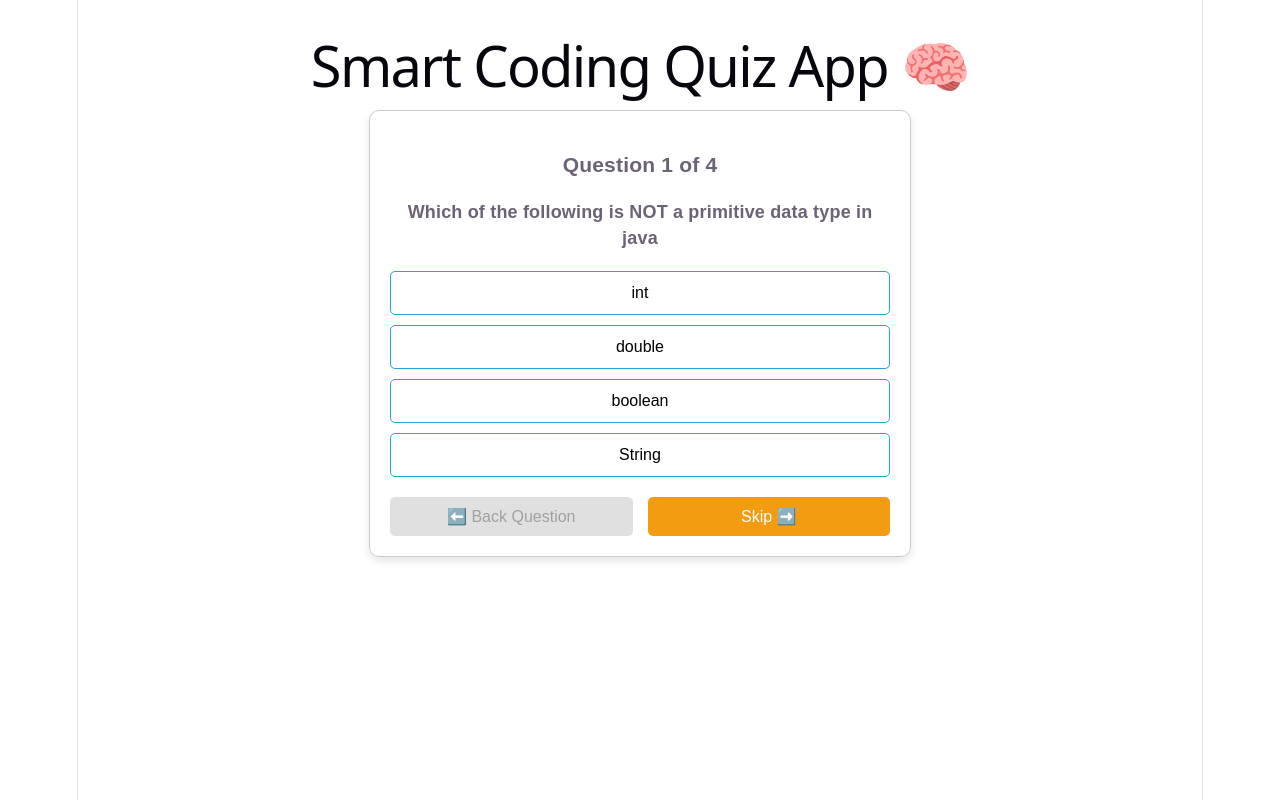
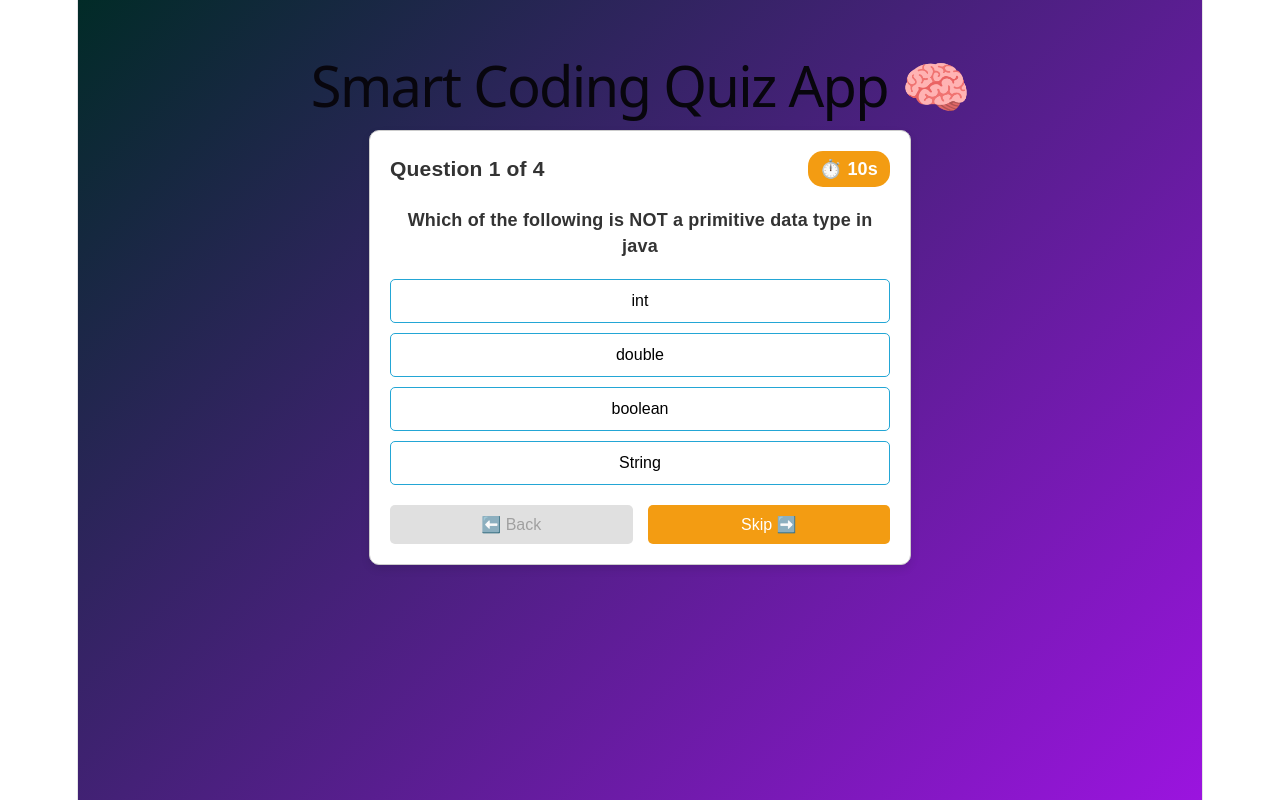
Before and after one commit to NimashaArushi/smart-coding-quiz-app, a React (Vite) app: page / in a window 1280 px wide. Built offline with nearby package versions, Linux system fonts and the light colour scheme.

Commit message:
3.0Fix syntax errors in timer logic and filter review panel to show only incorrect answers

```diff
--- a/src/App.jsx
+++ b/src/App.jsx
@@ -1,4 +1,4 @@
-import { useState } from 'react';
+import { useState ,useEffect} from 'react';
 
 const quizeQuestions = [
   {
@@ -33,20 +33,44 @@ function App() {
   const [skippedQuestions, setSkippedQuestions] = useState([]);
   const [isReviewingSkips, setIsReviewingSkips] = useState(false);
   const [score, setScore] = useState(0);
-  const [isQuizFinished, setIsQuizFinished] = useState(false); // 🛠️ මෙතන තිබ්බ 'constis' ලෙඩේ හැදුවා!
+  const [isQuizFinished, setIsQuizFinished] = useState(false);
+
+  const [timeLeft, setTimeLeft] = useState(15);
+  const [userAnswers, setUserAnswers] = useState({});
+
+
+  useEffect(() => {
+    if (isQuizFinished) return;
+
+    const timer = setInterval(() => {
+      setTimeLeft((prevTime) => {
+        if (prevTime <= 1) {
+          handleNextClick();
+          return 15;
+        }
+        return prevTime - 1;
+      });
+    }, 1000);
+
+    return () => clearInterval(timer);
+  }, [currentQuestion, selectedOption, isReviewingSkips, isQuizFinished]);
+
 
   const handleAnswerClick = (option) => {
     setSelectedOption(option);
+    setUserAnswers({ ...userAnswers, [currentQuestion]: option });
     if (option === quizeQuestions[currentQuestion].correctAnswer) {
       setScore(score + 1);
     }
   };
 
   const handleNextClick = () => {
+    setTimeLeft(15);
     if (selectedOption === null) {
       if (!skippedQuestions.includes(currentQuestion)) {
         setSkippedQuestions([...skippedQuestions, currentQuestion]);
       }
+      setUserAnswers((prev) => ({ ...prev, [currentQuestion]: "skipped/Timeout" }));
     }
 
     if (!isReviewingSkips) {
@@ -82,7 +106,8 @@ function App() {
   const handlebackClick = () => {
     if (currentQuestion > 0) {
       setCurrentQuestion(currentQuestion - 1);
-      setSelectedOption(null);
+      setSelectedOption(userAnswers[currentQuestion - 1] || null);
+      setTimeLeft(15);
     }
   };
 
@@ -93,93 +118,118 @@ function App() {
     setIsReviewingSkips(false);
     setScore(0);
     setIsQuizFinished(false);
+    setTimeLeft(15);
+    setUserAnswers({});
   };
 
   return (
     <div style={{
-        padding: '20px',
-        fontFamily: 'Arial',
+        padding: '40px 20px',
+        background: 'linear-gradient(135deg, #012b27 0%, #9b14df 100%)',
+        minHeight: '100vh',
+        fontFamily: 'Arial, sans-serif',
+        color: 'white',
         textAlign: 'center',
+        boxSizing: 'border-box'
     }}>
       <h1>Smart Coding Quiz App 🧠</h1>
 
       {isQuizFinished ? (
 
+
+        <div style={{ margin: '20px auto', maxWidth: '600px' }}>
           <div style={{
-            margin: '20px auto',
               padding: '30px',
-            maxWidth: '500px',
               border: '2px solid #018b2f',
               borderRadius: '10px',
               boxShadow: '0 4px 15px rgba(0,0,0,0.15)',
-            backgroundColor: '#f9f9f9'
+              backgroundColor: '#014706',
+              marginBottom: '20px'
           }}>
             <h2>Quiz Completed! 🎉</h2>
             <p style={{ fontSize: '20px', margin: '20px 0' }}>
               Your Score: <strong>{score}</strong> / {quizeQuestions.length}
             </p>
 
-          <button
-            onClick={handleRestartQuiz}
-            style={{
-              padding: '12px 25px',
-              fontSize: '16px',
-              fontWeight: 'bold',
-              backgroundColor: '#23a6d5',
-              color: 'white',
-              border: 'none',
-              borderRadius: '5px',
-              cursor: 'pointer'
-            }}
-          >
+            <button onClick={handleRestartQuiz} style={{
+                padding: '12px 25px', fontSize: '16px', fontWeight: 'bold',
+                backgroundColor: '#23a6d5', color: 'white', border: 'none',
+                borderRadius: '5px', cursor: 'pointer'
+            }}>
               Restart Quiz 🔄
             </button>
           </div>
 
+          <div style={{
+              padding: '20px', backgroundColor: '#fff', color: '#333',
+              borderRadius: '10px', textAlign: 'left', boxShadow: '0 4px 10px rgba(0,0,0,0.3)'
+          }}>
+            <h3 style={{ textAlign: 'center', borderBottom: '2px solid #eee', paddingBottom: '10px' }}>Review Your Mistakes ❌</h3>
+
+            {quizeQuestions.map((q, idx) => {
+              const uAns = userAnswers[idx];
+              const isCorrect = uAns === q.correctAnswer;
+
+
+              if (isCorrect) return null;
+
+              return (
+                <div key={q.id} style={{ padding: '10px 0', borderBottom: '1px solid #eee' }}>
+                  <p style={{ fontWeight: 'bold', margin: '5px 0' }}>{idx + 1}. {q.question}</p>
+                  <p style={{ margin: '3px 0', color: '#d9534f' }}>
+                    <strong>Your Answer:</strong> {uAns || "No Answer (Timeout/Skipped)"} ❌
+                  </p>
+                  <p style={{ margin: '3px 0', color: '#018b2f' }}>
+                    <strong>Correct Answer:</strong> {q.correctAnswer}
+                  </p>
+                </div>
+              );
+            })}
+
+
+            {Object.keys(userAnswers).length > 0 &&
+             quizeQuestions.every((q, idx) => userAnswers[idx] === q.correctAnswer) && (
+              <p style={{ textAlign: 'center', color: '#018b2f', fontWeight: 'bold', margin: '15px 0' }}>
+                Wow! No mistakes. You got everything right! 🎯🔥
+              </p>
+            )}
+          </div>
+        </div>
+
       ) : (
 
+        /*  QUIZ CARD */
         <div style={{
-              margin: '20px auto',
-              padding: '20px',
-              maxWidth: '500px',
-              border: '1px solid #ccc',
-              borderRadius: '10px',
-              boxShadow: '0 4px 8px rgba(0,0,0,0.1)'
+              margin: '20px auto', padding: '20px', maxWidth: '500px',
+              border: '1px solid #ccc', borderRadius: '10px',
+              boxShadow: '0 4px 8px rgba(0,0,0,0.1)', backgroundColor: '#fff', color: '#333'
           }}>
 
-          <h3>
-            {isReviewingSkips
-              ? `Reviewing Skipped Question (ID: ${quizeQuestions[currentQuestion].id})`
-              : `Question ${currentQuestion + 1} of ${quizeQuestions.length}`}
+          <div style={{ display: 'flex', justifyContent: 'space-between', alignItems: 'center', marginBottom: '15px' }}>
+            <h3 style={{ margin: 0 }}>
+              {isReviewingSkips ? `Reviewing Skips 🔄` : `Question ${currentQuestion + 1} of ${quizeQuestions.length}`}
             </h3>
+            <span style={{
+                padding: '5px 12px', borderRadius: '15px', fontWeight: 'bold',
+                backgroundColor: timeLeft <= 5 ? '#ff4d4d' : '#f39c12', color: 'white'
+            }}>
+              ⏱️ {timeLeft}s
+            </span>
+          </div>
 
           <p style={{ fontSize: '18px', fontWeight: 'bold', margin: '20px 0' }}>
             {quizeQuestions[currentQuestion].question}
           </p>
 
-          <div style={{
-            display: 'flex',
-            flexDirection: 'column',
-            gap: '10px'
-          }}>
+          <div style={{ display: 'flex', flexDirection: 'column', gap: '10px' }}>
             {quizeQuestions[currentQuestion].options.map((option, index) => {
               const isSelected = selectedOption === option;
-
               return (
-                <button
-                  key={index}
-                  onClick={() => handleAnswerClick(option)}
-                  style={{
-                    padding: '12px',
-                    fontSize: '16px',
-                    cursor: 'pointer',
-                    borderRadius: '5px',
-                    border: '1px solid #23a6d5',
-                    background: isSelected ? '#018b2f' : '#fff',
-                    color: isSelected ? '#fff' : '#000',
-                    transition: '0.2s'
-                  }}
-                >
+                <button key={index} onClick={() => handleAnswerClick(option)} style={{
+                    padding: '12px', fontSize: '16px', cursor: 'pointer', borderRadius: '5px',
+                    border: '1px solid #23a6d5', background: isSelected ? '#018b2f' : '#fff',
+                    color: isSelected ? '#fff' : '#000', transition: '0.2s'
+                  }}>
                   {option}
                 </button>
               );
@@ -187,42 +237,23 @@ function App() {
           </div>
 
           <div style={{ display: 'flex', justifyContent: 'space-between', gap: '15px', marginTop: '20px' }}>
-
-            <button
-              onClick={handlebackClick}
-              disabled={currentQuestion === 0 || isReviewingSkips}
-              style={{
-                flex: 1,
-                padding: '10px 20px',
-                fontSize: '16px',
+            <button onClick={handlebackClick} disabled={currentQuestion === 0 || isReviewingSkips} style={{
+                flex: 1, padding: '10px 20px', fontSize: '16px',
                 backgroundColor: (currentQuestion === 0 || isReviewingSkips) ? '#e0e0e0' : '#cccccc',
                 color: (currentQuestion === 0 || isReviewingSkips) ? '#a0a0a0' : '#202020',
-                border: 'none',
-                borderRadius: '5px',
-                cursor: (currentQuestion === 0 || isReviewingSkips) ? 'not-allowed' : 'pointer'
-              }}
-            >
-              ⬅️ Back Question
+                border: 'none', borderRadius: '5px', cursor: (currentQuestion === 0 || isReviewingSkips) ? 'not-allowed' : 'pointer'
+              }}>
+              ⬅️ Back
             </button>
 
-            <button
-              onClick={handleNextClick}
-              style={{
-                flex: 1,
-                padding: '10px 20px',
-                fontSize: '16px',
+            <button onClick={handleNextClick} style={{
+                flex: 1, padding: '10px 20px', fontSize: '16px',
                 backgroundColor: selectedOption === null ? '#f39c12' : '#23a6d5',
-                color: 'white',
-                border: 'none',
-                borderRadius: '5px',
-                cursor: 'pointer'
-              }}
-            >
-              {selectedOption === null ? 'Skip ➡️' : 'Next Question ➡️'}
+                color: 'white', border: 'none', borderRadius: '5px', cursor: 'pointer'
+              }}>
+              {selectedOption === null ? 'Skip ➡️' : 'Next ➡️'}
             </button>
-
           </div>
-
         </div>
       )}
     </div>
```
Lines whose indentation alone changed are shown as unchanged.
